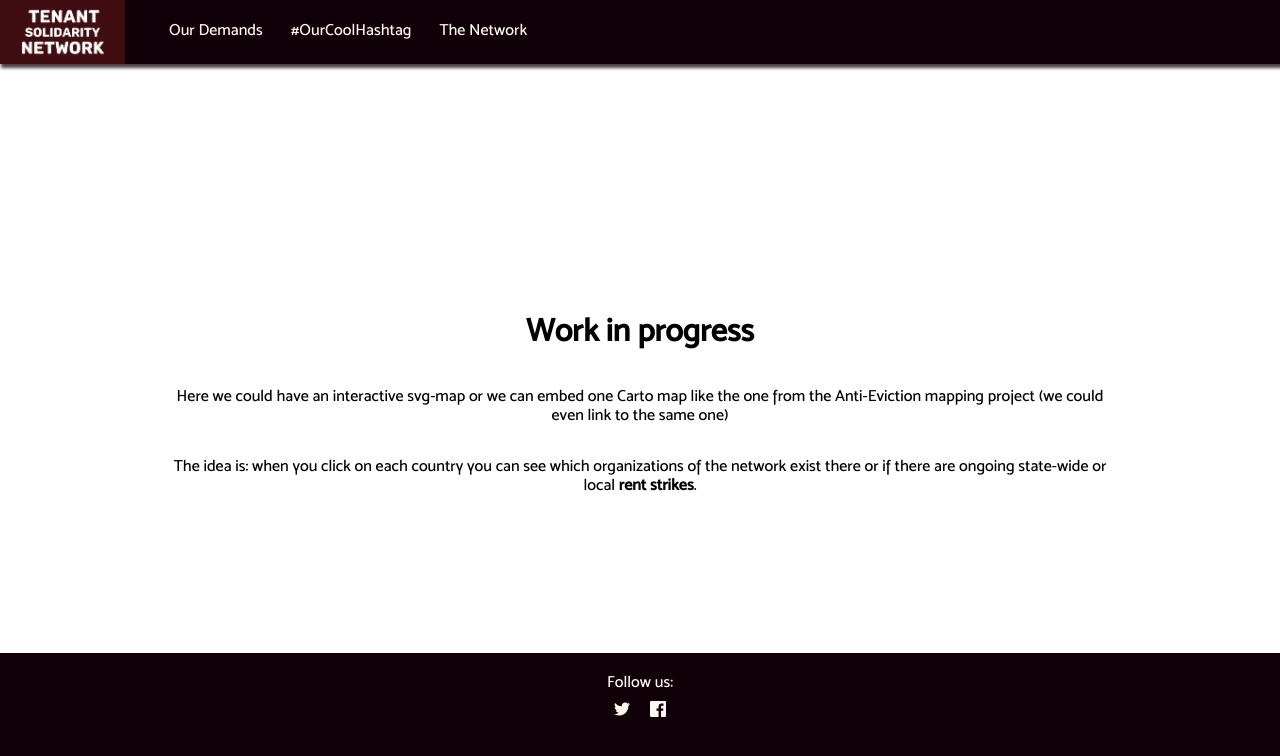
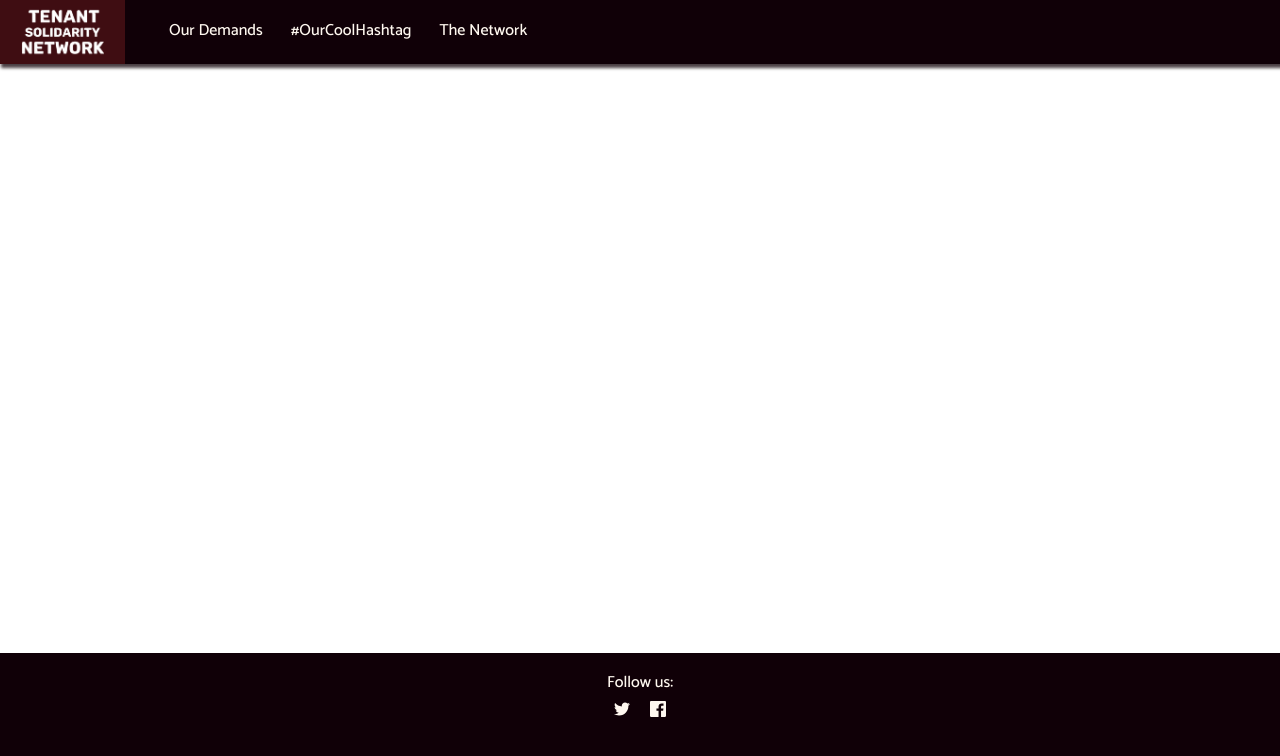
Before and after one commit to jsrois/w-concept, a React app: page /organizations in a window 1280 px wide. Shown: the top 756 px of the page. Built offline with nearby package versions, Linux system fonts and the light colour scheme.

Commit message:
Remove overlay in map page

```diff
--- a/src/components/organizationsPage.tsx
+++ b/src/components/organizationsPage.tsx
@@ -1,23 +1,10 @@
 import * as React from "react";
 import {Map} from "./map";
-import {useState} from "react";
 
 
 export const OrganizationsPage = (): JSX.Element => {
-    const [hideOverlay, setHideOverlay] = useState(true);
 
-    return <div className="organisations-content"
-                onMouseEnter={() => setHideOverlay(false)}
-                onMouseLeave={() => setHideOverlay(true)}>
-        <div className="organisations-content__overlay-message" hidden={hideOverlay}>
-            <h1>Work in progress</h1>
-
-            <p>Here we could have an interactive svg-map or we can embed one Carto map like the one from the
-                Anti-Eviction mapping project (we could even link to the same one)</p>
-
-            <p>The idea is: when you click on each country you can see which organizations of the network exist there or
-                if there are ongoing state-wide or local <b>rent strikes</b>.</p>
-        </div>
+    return <div className="organisations-content">
         <Map/>
     </div>
 };
```
